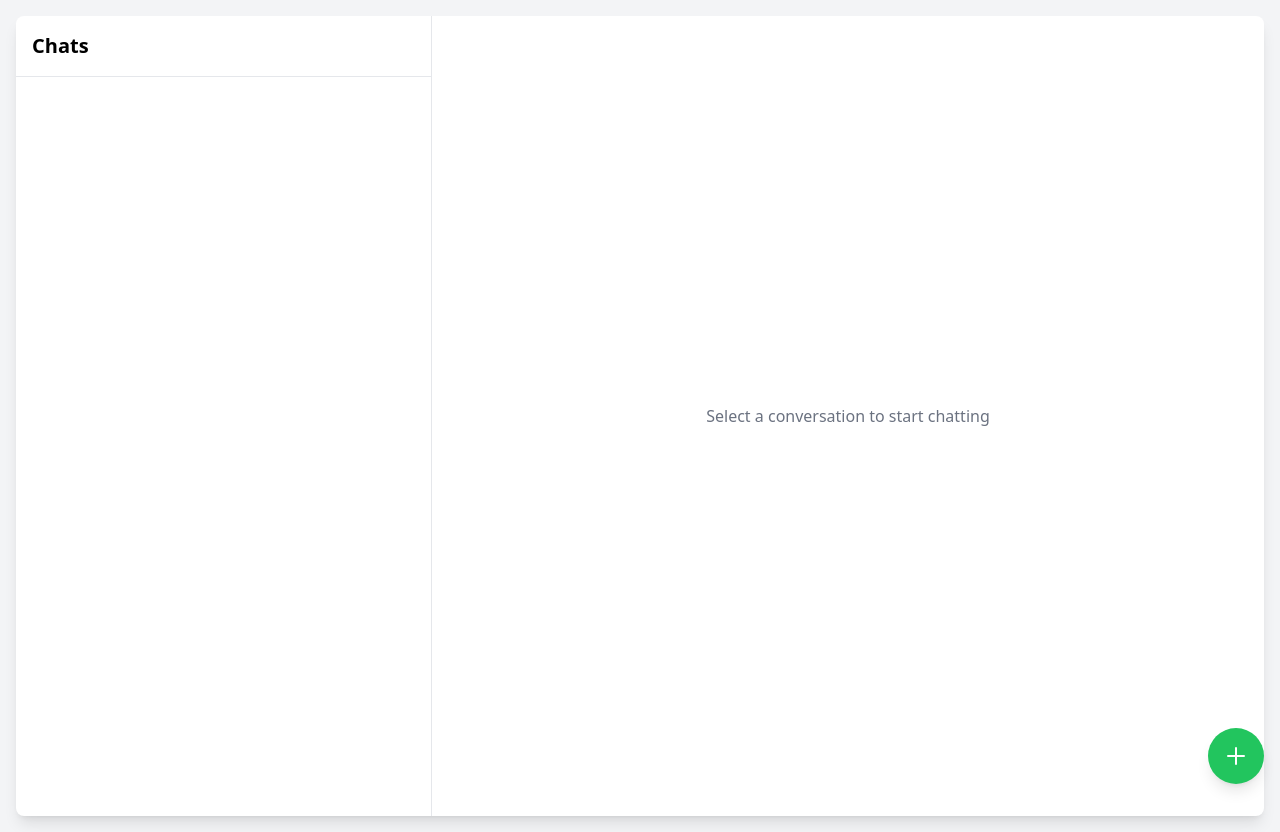
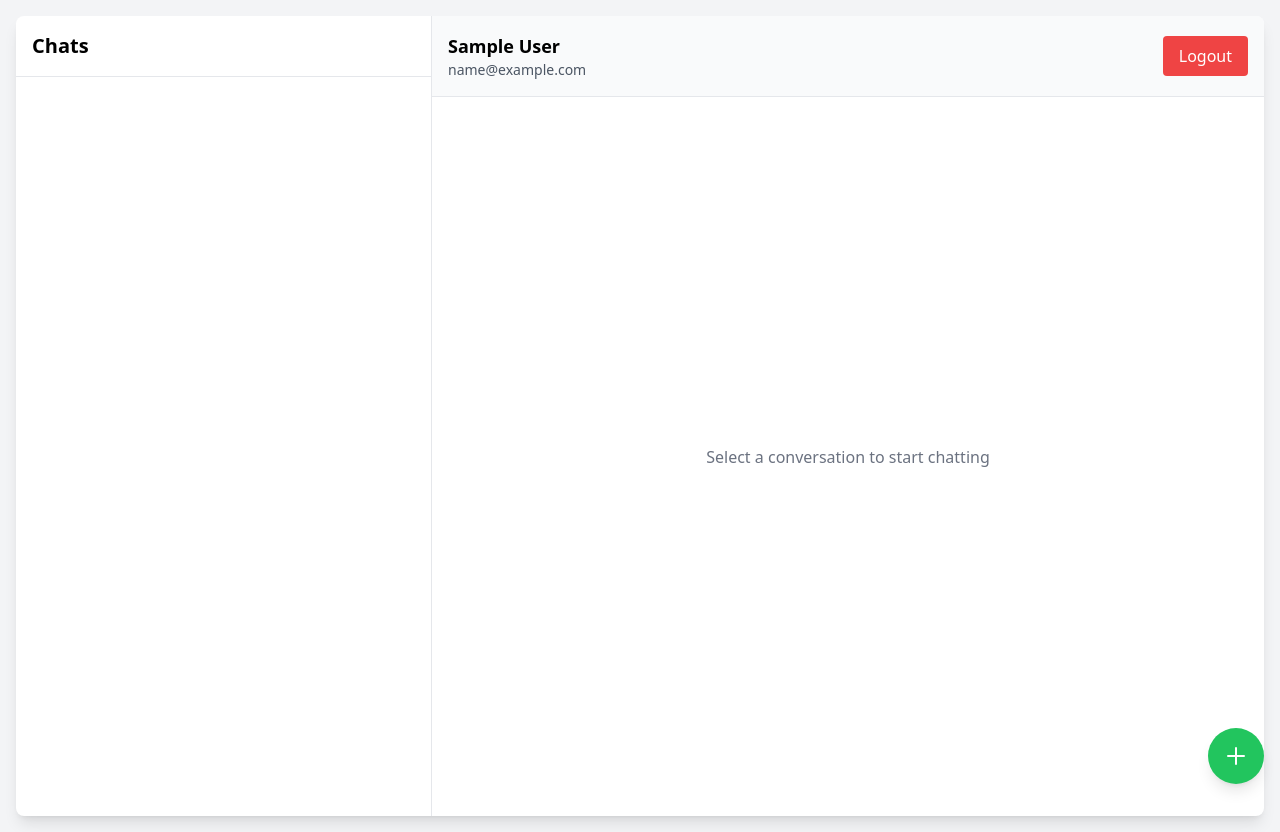
Before and after one commit to SandunLB/Project_Signease, a PHP site: page /chat.php in a window 1280 px wide. Run offline with PHP 8.4, Linux system fonts and the light colour scheme; the visitor is signed in with stand-in values (Sample User, id 1); tables that the repository leaves empty or names only in its code hold one stand-in row (values such as "Sample post"); some libraries are stand-ins or nearby versions.

Commit message:
chat header

```diff
--- a/chat.php
+++ b/chat.php
@@ -43,8 +43,18 @@ function getMessages($conn, $conversationId) {
     return $stmt->get_result()->fetch_all(MYSQLI_ASSOC);
 }
 
+// Function to get user details
+function getUserDetails($conn, $userId) {
+    $stmt = $conn->prepare("SELECT name, email FROM users WHERE id = ?");
+    $stmt->bind_param("i", $userId);
+    $stmt->execute();
+    $result = $stmt->get_result();
+    return $result->fetch_assoc();
+}
+
 // Handle new message submission
-if ($_SERVER['REQUEST_METHOD'] === 'POST' && isset($_POST['action']) && $_POST['action'] === 'send_message') {
+if ($_SERVER['REQUEST_METHOD'] === 'POST' && isset($_POST['action'])) {
+    if ($_POST['action'] === 'send_message') {
         $receiverEmail = $_POST['receiver_email'];
         $message = $_POST['message'];
 
@@ -67,11 +77,32 @@ if ($_SERVER['REQUEST_METHOD'] === 'POST' && isset($_POST['action']) && $_POST['
             header("Location: chat.php?conversation_id=" . $conversationId);
             exit();
         }
+    } elseif ($_POST['action'] === 'edit_message') {
+        $messageId = $_POST['message_id'];
+        $newMessage = $_POST['new_message'];
+
+        $stmt = $conn->prepare("UPDATE messages SET message = ? WHERE id = ? AND sender_id = ?");
+        $stmt->bind_param("sii", $newMessage, $messageId, $_SESSION['user_id']);
+        $stmt->execute();
+
+        header("Location: " . $_SERVER['HTTP_REFERER']);
+        exit();
+    } elseif ($_POST['action'] === 'delete_message') {
+        $messageId = $_POST['message_id'];
+
+        $stmt = $conn->prepare("DELETE FROM messages WHERE id = ? AND sender_id = ?");
+        $stmt->bind_param("ii", $messageId, $_SESSION['user_id']);
+        $stmt->execute();
+
+        header("Location: " . $_SERVER['HTTP_REFERER']);
+        exit();
+    }
 }
 
 $conversations = getUserConversations($conn, $_SESSION['user_id']);
 $activeConversationId = $_GET['conversation_id'] ?? null;
 $messages = $activeConversationId ? getMessages($conn, $activeConversationId) : [];
+$userDetails = getUserDetails($conn, $_SESSION['user_id']);
 
 // Mark messages as read
 if ($activeConversationId) {
@@ -88,6 +119,7 @@ if ($activeConversationId) {
     <meta name="viewport" content="width=device-width, initial-scale=1.0">
     <title>WhatsApp-like Chat System</title>
     <script src="https://cdn.tailwindcss.com"></script>
+    <script src="https://code.jquery.com/jquery-3.6.0.min.js"></script>
 </head>
 <body class="bg-gray-100">
     <div class="container mx-auto p-4">
@@ -114,12 +146,27 @@ if ($activeConversationId) {
 
                 <!-- Chat Area -->
                 <div class="w-2/3 flex flex-col">
+                    <!-- Chat Header -->
+                    <div class="p-4 border-b bg-gray-50 flex justify-between items-center">
+                        <div>
+                            <h2 class="text-lg font-semibold"><?= htmlspecialchars($userDetails['name']) ?></h2>
+                            <p class="text-sm text-gray-600"><?= htmlspecialchars($userDetails['email']) ?></p>
+                        </div>
+                        <button onclick="location.href='logout.php'" class="bg-red-500 text-white px-4 py-2 rounded">Logout</button>
+                    </div>
+
                     <?php if ($activeConversationId): ?>
                         <div class="flex-1 overflow-y-auto p-4">
                             <?php foreach ($messages as $message): ?>
-                                <div class="mb-4 <?= $message['sender_id'] == $_SESSION['user_id'] ? 'text-right' : 'text-left' ?>">
-                                    <div class="inline-block p-2 rounded-lg <?= $message['sender_id'] == $_SESSION['user_id'] ? 'bg-blue-500 text-white' : 'bg-gray-300' ?>">
-                                        <?= htmlspecialchars($message['message']) ?>
+                                <div class="mb-4 <?= $message['sender_id'] == $_SESSION['user_id'] ? 'text-right' : 'text-left' ?>" id="message-<?= $message['id'] ?>">
+                                    <div class="inline-block p-2 rounded-lg <?= $message['sender_id'] == $_SESSION['user_id'] ? 'bg-blue-500 text-white' : 'bg-gray-300' ?> relative group">
+                                        <span class="message-text"><?= htmlspecialchars($message['message']) ?></span>
+                                        <?php if ($message['sender_id'] == $_SESSION['user_id']): ?>
+                                            <div class="hidden group-hover:block absolute top-0 right-0 -mt-2 -mr-2">
+                                                <button onclick="editMessage(<?= $message['id'] ?>)" class="bg-yellow-500 text-white rounded-full p-1 text-xs mr-1">Edit</button>
+                                                <button onclick="deleteMessage(<?= $message['id'] ?>)" class="bg-red-500 text-white rounded-full p-1 text-xs">Delete</button>
+                                            </div>
+                                        <?php endif; ?>
                                     </div>
                                 </div>
                             <?php endforeach; ?>
@@ -171,5 +218,34 @@ if ($activeConversationId) {
             </div>
         </div>
     </div>
+
+    <script>
+    function editMessage(messageId) {
+        const messageElement = document.querySelector(`#message-${messageId} .message-text`);
+        const currentMessage = messageElement.textContent;
+        const newMessage = prompt("Edit your message:", currentMessage);
+
+        if (newMessage !== null && newMessage !== currentMessage) {
+            $.post('chat.php', {
+                action: 'edit_message',
+                message_id: messageId,
+                new_message: newMessage
+            }, function(response) {
+                messageElement.textContent = newMessage;
+            });
+        }
+    }
+
+    function deleteMessage(messageId) {
+        if (confirm("Are you sure you want to delete this message?")) {
+            $.post('chat.php', {
+                action: 'delete_message',
+                message_id: messageId
+            }, function(response) {
+                $(`#message-${messageId}`).remove();
+            });
+        }
+    }
+    </script>
 </body>
 </html>
```
Lines whose indentation alone changed are shown as unchanged.
